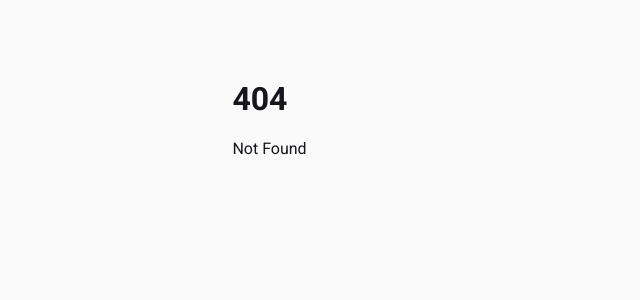
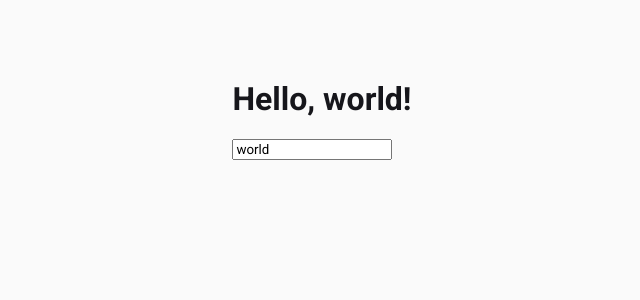
Before and after one commit to Miqueas/Learning-Notes, a SvelteKit app in the folder Svelte/: page /basic-svelte/bindings/text-inputs in a window 1280 px wide. Before the commit this address had no page. Shown: the top 300 px of the page, without its empty margins (6-646 px from the left). Built offline with nearby package versions, Linux system fonts and the light colour scheme.

Commit message:
Svelte: added "text inputs"

```diff
--- /dev/null
+++ b/Svelte/src/routes/basic-svelte/bindings/text-inputs/+page.svelte
@@ -0,0 +1,8 @@
+<script>
+	let name = "world"
+</script>
+
+<main>
+  <h1>Hello{name === "" ? "" : ", " + name}!</h1>
+  <input bind:value={name} />
+</main>
```
